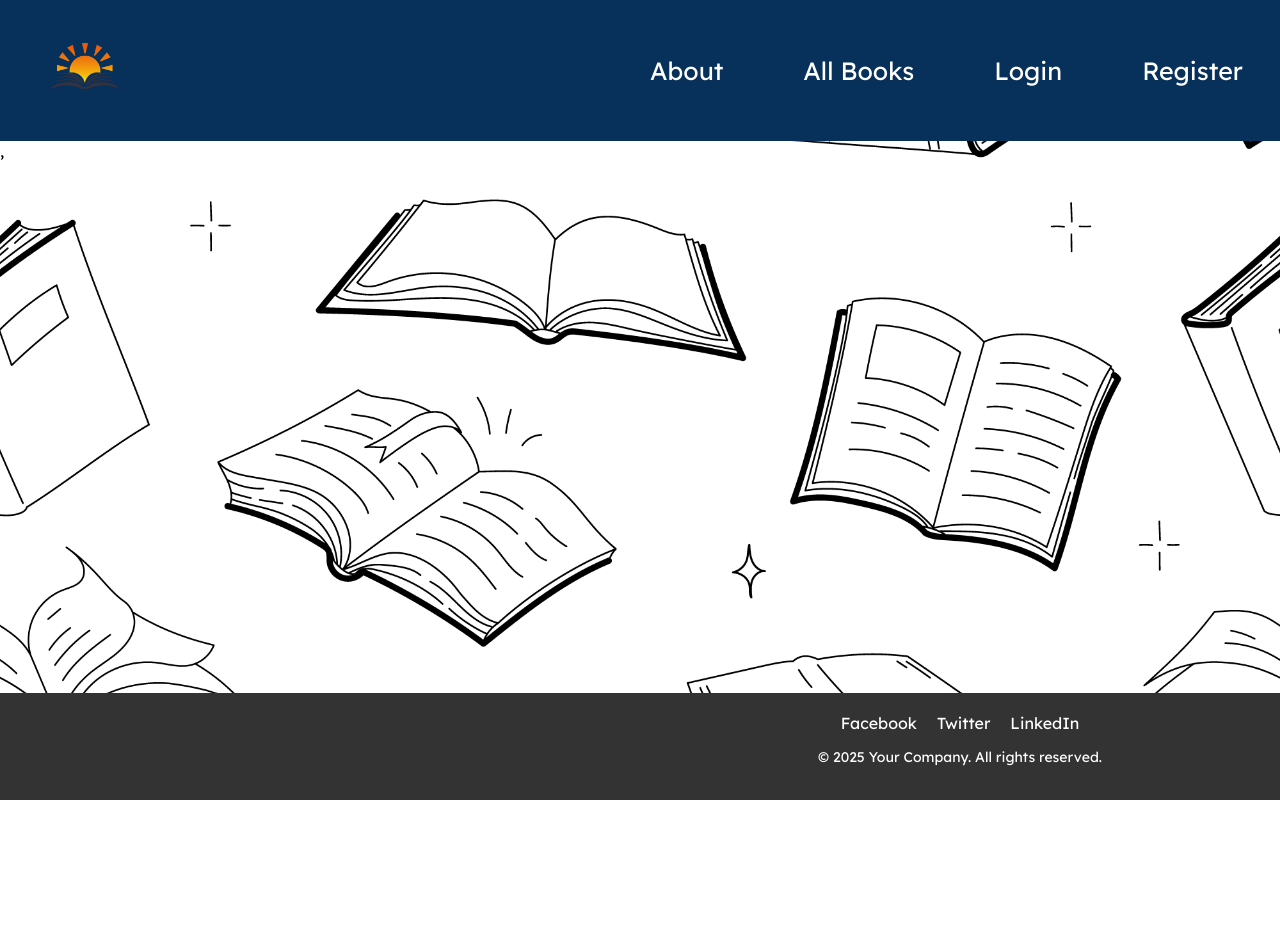
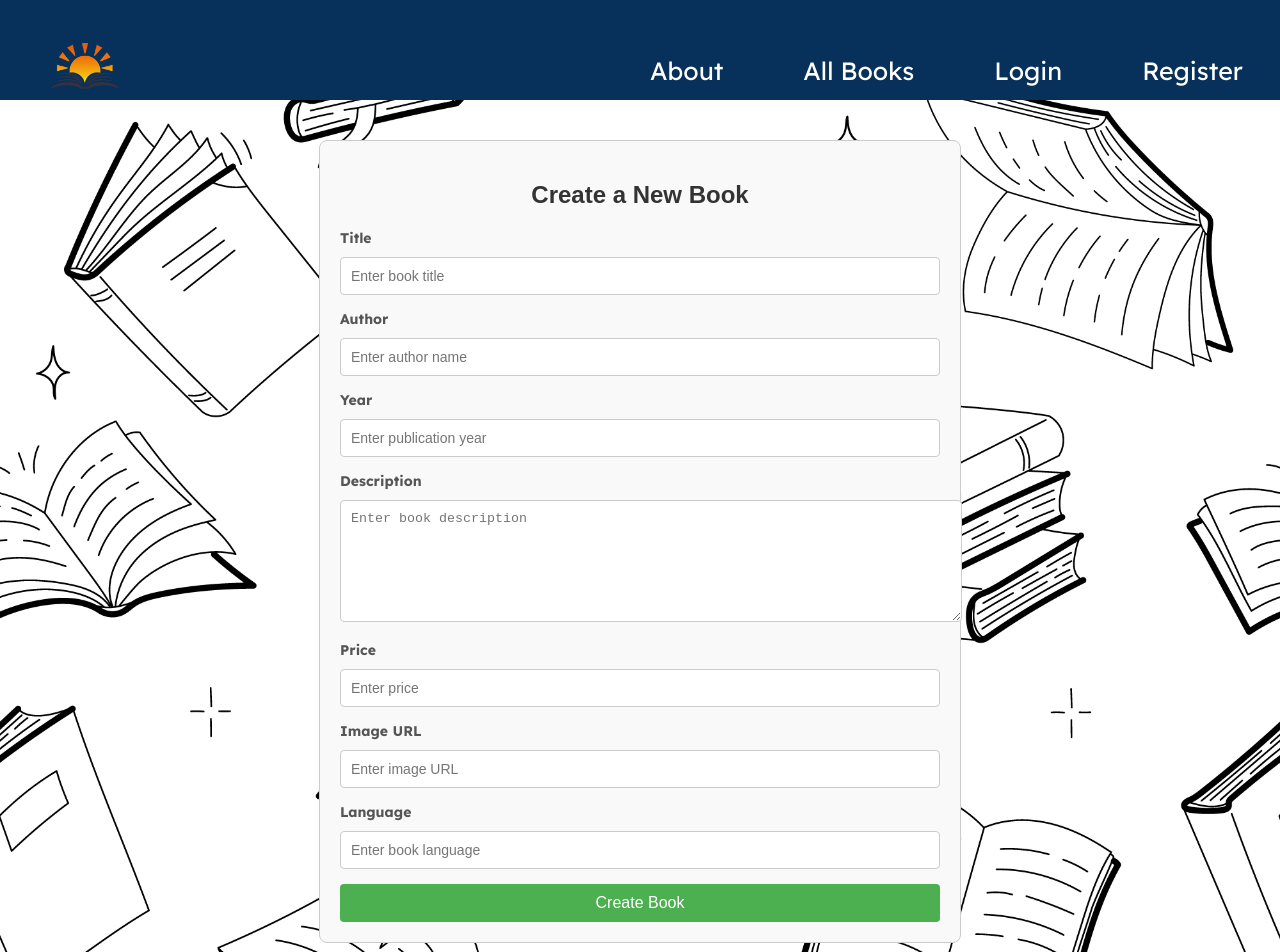
Before and after one commit to PeturKunchev/SoftUni-React-Project, a React (Vite) app in the folder client/BookCatalogue/: page /books/create in a window 1280 px wide. Shown: the top 952 px of the page. Before the commit the page ends 800 px from the top, so only its background shows below. Built offline with nearby package versions, Linux system fonts and the light colour scheme; a web font is replaced by a local one.

Commit message:
Added create book functionality
Added a create book form which works and removed some fuckass comma

```diff
--- a/client/BookCatalogue/src/App.jsx
+++ b/client/BookCatalogue/src/App.jsx
@@ -8,6 +8,7 @@ import Login from './components/login/Login.jsx'
 import { useState } from 'react'
 import { UserContext } from './contexts/UserContext.js'
 import Logout from './components/logout/Logout.jsx'
+import CreateBook from './components/create-book/createBook.jsx'
 
 function App() {
   const storedAuthData = JSON.parse(localStorage.getItem('authData')) || {};
@@ -31,9 +32,10 @@ function App() {
             <Route path="/register" element={<Register />} />
             <Route path="/login" element={<Login />} />
             <Route path="/logout" element={<Logout />} />
+            <Route path="/books/create" element={<CreateBook />} />
         </Routes>
       </main>
-    <Footer/>
+      <Footer/>
     </UserContext.Provider>
     </>
   )
--- /dev/null
+++ b/client/BookCatalogue/src/api/booksApi.js
@@ -0,0 +1,59 @@
+import { useEffect, useState } from "react";
+import requester from "../utils/requester";
+import useAuth from "../hooks/useAuth";
+
+const baseUrl = 'http://localhost:3030/data/bookCatalog';
+
+export const useBooks = () => {
+    const [books, setBooks] = useState([]);
+
+    useEffect(()=>{
+        requester.get(baseUrl).then(setBooks)
+    },[]);
+    return {books};
+}
+
+export const useBook = (bookId) => {
+    const [book, setBook] = useState({});
+
+    useEffect(() => {
+        requester.get(`${baseUrl}/${bookId}`)
+            .then(setBook);
+    }, [bookId])
+
+    return {
+        book,
+    };
+};
+
+export const useCreateBook = () => {
+    const { request } = useAuth();
+
+    const create = (bookData) =>
+        request.post(baseUrl, bookData);
+
+    return {
+        create,
+    }
+};
+
+export const useEditBook = () => {
+    const {request} = useAuth();
+
+    const edit = (bookId,bookData) => request.put(`${baseUrl}/${bookId}`,{...bookData,_id: bookId});
+
+    return {
+        edit,
+    }
+}
+
+export const useDeleteBook = () => {
+    const { request } = useAuth();
+
+    const deleteBook = (bookId) =>
+        request.delete(`${baseUrl}/${bookId}`);
+
+    return {
+        deleteBook,
+    }
+};
--- /dev/null
+++ b/client/BookCatalogue/src/components/create-book/CreateBook.css
@@ -0,0 +1,54 @@
+.book-form-container {
+    max-width: 600px;
+    margin: 0 auto;
+    padding: 20px;
+    border: 1px solid #ccc;
+    border-radius: 8px;
+    background-color: #f9f9f9;
+    margin-bottom: 100px;
+    margin-top: 40px;
+  }
+
+  .book-form h2 {
+    text-align: center;
+    margin-bottom: 20px;
+  }
+
+  .book-form .form-group {
+    margin-bottom: 15px;
+  }
+
+  .book-form .form-group label {
+    display: block;
+    font-weight: bold;
+  }
+
+  .book-form .form-group input,
+  .book-form .form-group textarea {
+    width: 100%;
+    padding: 10px;
+    margin-top: 5px;
+    border: 1px solid #ccc;
+    border-radius: 4px;
+  }
+
+  .book-form .form-group textarea {
+    height: 100px;
+    resize: vertical;
+  }
+
+  .book-form .submit-btn {
+    display: block;
+    width: 100%;
+    padding: 10px;
+    background-color: #4CAF50;
+    color: white;
+    border: none;
+    border-radius: 4px;
+    cursor: pointer;
+    font-size: 16px;
+  }
+
+  .book-form .submit-btn:hover {
+    background-color: #45a049;
+  }
--- /dev/null
+++ b/client/BookCatalogue/src/components/create-book/CreateBook.jsx
@@ -0,0 +1,60 @@
+import { useNavigate } from 'react-router'
+import './CreateBook.css'
+import { useCreateBook } from '../../api/booksApi';
+
+export default function CreateBook() {
+  const navigate = useNavigate();
+  const {create: createBook} = useCreateBook();
+
+  const createAction = async (formData) => {
+    const bookData = Object.fromEntries(formData);
+    await createBook(bookData);
+
+    navigate('/');
+  }
+    return (
+    <>
+ <div className="book-form-container">
+      <h2>Create a New Book</h2>
+      <form className="book-form" action={createAction}>
+        <div className="form-group">
+          <label htmlFor="title">Title</label>
+          <input type="text" id="title" name="title" placeholder="Enter book title" required />
+        </div>
+
+        <div className="form-group">
+          <label htmlFor="author">Author</label>
+          <input type="text" id="author" name="author" placeholder="Enter author name" required />
+        </div>
+
+        <div className="form-group">
+          <label htmlFor="year">Year</label>
+          <input type="number" id="year" name="year" placeholder="Enter publication year" required />
+        </div>
+
+        <div className="form-group">
+          <label htmlFor="description">Description</label>
+          <textarea id="description" name="description" placeholder="Enter book description" required></textarea>
+        </div>
+
+        <div className="form-group">
+          <label htmlFor="price">Price</label>
+          <input type="number" id="price" name="price" placeholder="Enter price" required />
+        </div>
+
+        <div className="form-group">
+          <label htmlFor="imgUrl">Image URL</label>
+          <input type="text" id="imgUrl" name="img" placeholder="Enter image URL" required />
+        </div>
+
+        <div className="form-group">
+          <label htmlFor="language">Language</label>
+          <input type="text" id="language" name="language" placeholder="Enter book language" required />
+        </div>
+
+        <button type="submit" className="submit-btn">Create Book</button>
+      </form>
+    </div>
+    </>
+    )
+}
--- a/client/BookCatalogue/src/components/footer/Footer.css
+++ b/client/BookCatalogue/src/components/footer/Footer.css
@@ -3,14 +3,13 @@ footer {
     color: white;
     padding: 20px 0;
     text-align: center;
-    position: fixed;
-    bottom: 0;
+    position: relative;
     width: 1920px;
+    height: 50px;
   }
 
   .footer-container {
     max-width: 1920px;
-    margin: 0 auto;
     padding: 0 15px;
   }
 
--- a/client/BookCatalogue/src/components/header/Header.css
+++ b/client/BookCatalogue/src/components/header/Header.css
@@ -4,6 +4,7 @@ top: 0;
 margin-top: 0;
 position: relative;
 width: 1920px;
+height: 100px;
 font-size: 25px;
 }
 .logo{
--- a/client/BookCatalogue/src/components/header/Header.jsx
+++ b/client/BookCatalogue/src/components/header/Header.jsx
@@ -22,7 +22,6 @@ return (
                             <Link to="/login">Login</Link>
                             <Link to="/register">Register</Link>
                             </div>)}
-
                         </div>
             </nav>
      </header>
--- a/client/BookCatalogue/src/hooks/useAuth.js
+++ b/client/BookCatalogue/src/hooks/useAuth.js
@@ -1,5 +1,6 @@
 import { useContext } from "react";
 import { UserContext } from "../contexts/UserContext.js";
+import requester from "../utils/requester.js";
 
 export default function useAuth() {
     const authData = useContext(UserContext);
@@ -13,7 +14,7 @@ export default function useAuth() {
             }
         };
 
-        return request.baseRequest(method, url, data, authData.accessToken ? authOptions : options);
+        return requester.baseRequest(method, url, data, authData.accessToken ? authOptions : options);
     };
 
     return {
--- a/client/BookCatalogue/src/main.jsx
+++ b/client/BookCatalogue/src/main.jsx
@@ -8,6 +8,6 @@ createRoot(document.getElementById('root')).render(
   <BrowserRouter>
   <StrictMode>
     <App />
-  </StrictMode>,
+  </StrictMode>
   </BrowserRouter>
 )
```
Also changed, not shown: 1 other file (tests, documents, lock files or other folders).
